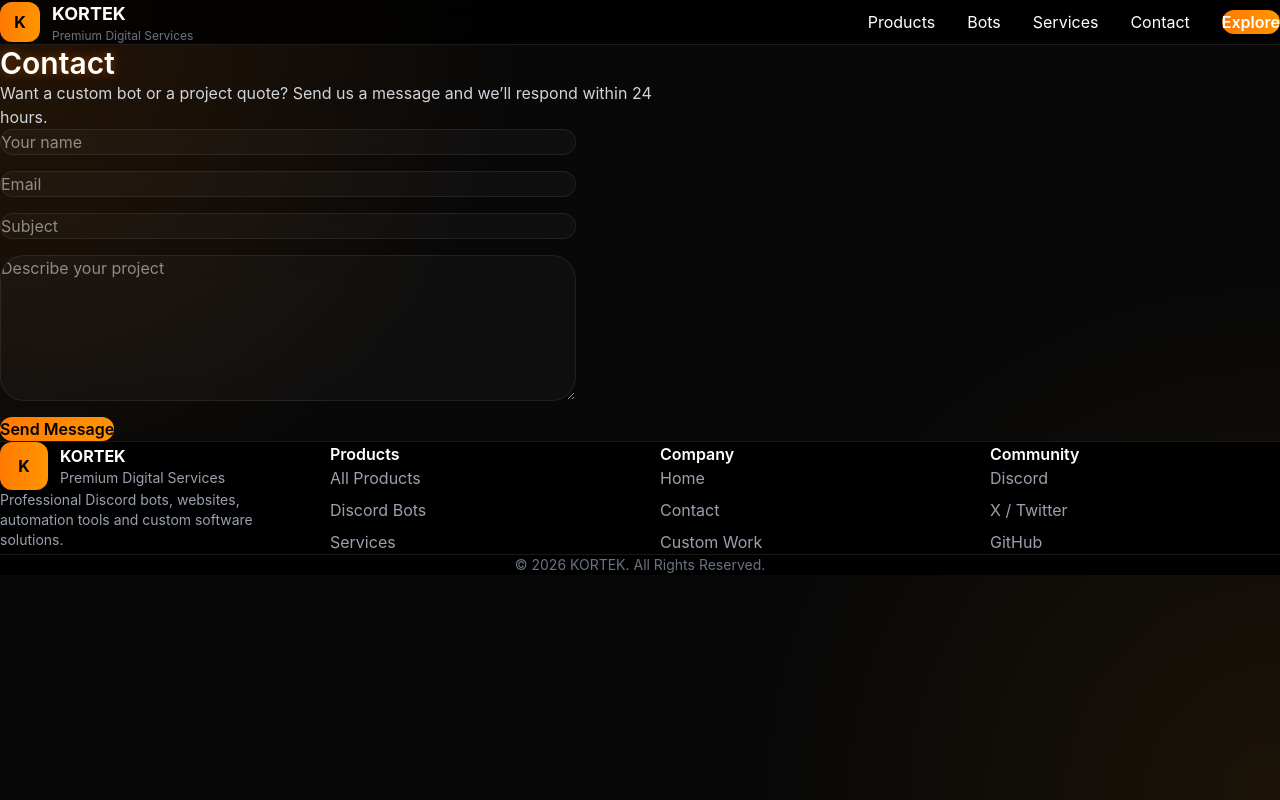
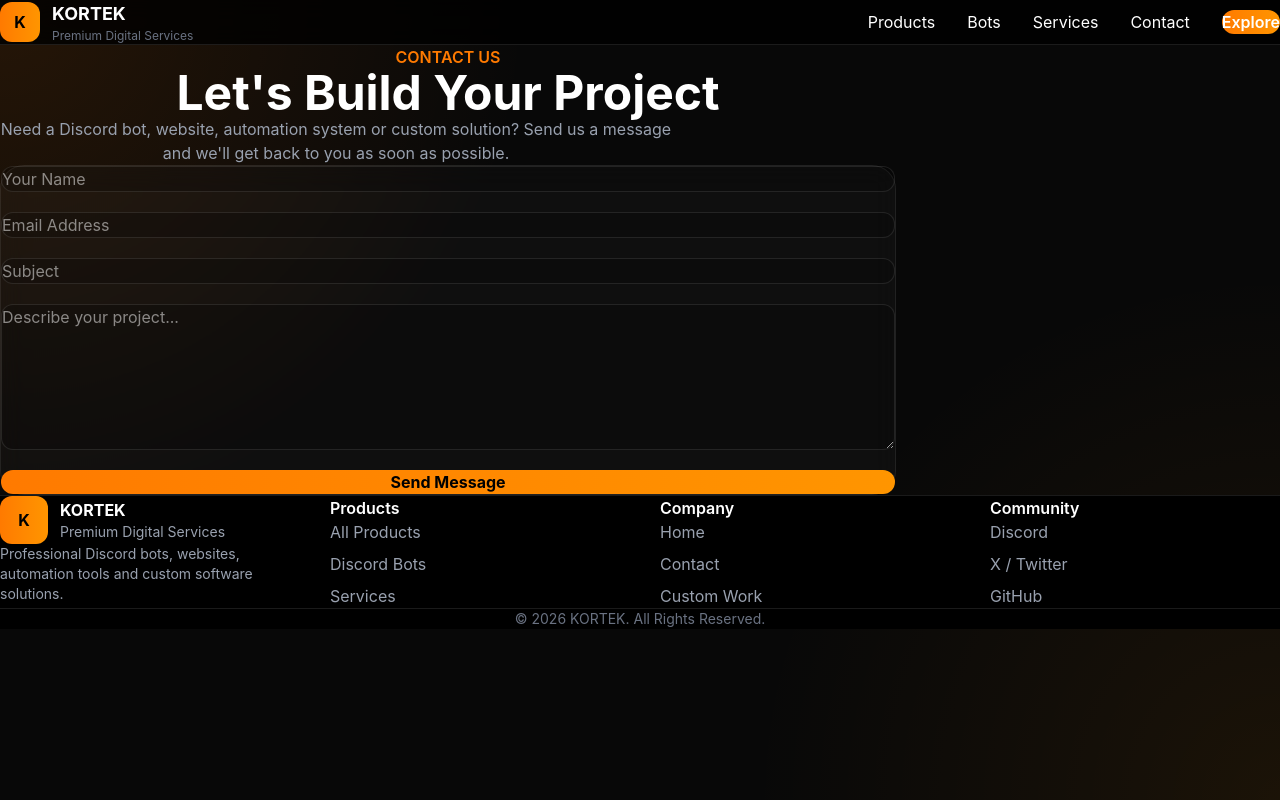
Before and after one commit to traxaloui-hue/kortek, a Next.js app: page /contact in a window 1280 px wide. Built offline with nearby package versions, Linux system fonts and the light colour scheme.

Commit message:
Refactor ContactPage component for clarity and fixes
Updated error messages for form validation and improved code structure.

```diff
--- a/app/contact/page.tsx
+++ b/app/contact/page.tsx
@@ -2,21 +2,22 @@
 
 import { useState } from 'react'
 
-export default function ContactPage(){
+export default function ContactPage() {
   const [name, setName] = useState('')
   const [email, setEmail] = useState('')
   const [subject, setSubject] = useState('')
   const [message, setMessage] = useState('')
-  const [status, setStatus] = useState<'idle'|'sending'|'success'|'error'>('idle')
+  const [status, setStatus] = useState<'idle' | 'sending' | 'success' | 'error'>('idle')
   const [error, setError] = useState<string | null>(null)
 
   async function onSubmit(e: React.FormEvent) {
     e.preventDefault()
+
     setStatus('sending')
     setError(null)
 
     if (!name || !email || !message) {
-      setError('Please fill name, email and message.')
+      setError('Please fill all required fields.')
       setStatus('error')
       return
     }
@@ -24,49 +25,117 @@ export default function ContactPage(){
     try {
       const res = await fetch('/api/contact', {
         method: 'POST',
-        headers: { 'Content-Type': 'application/json' },
-        body: JSON.stringify({ name, email, subject, message })
+        headers: {
+          'Content-Type': 'application/json'
+        },
+        body: JSON.stringify({
+          name,
+          email,
+          subject,
+          message
+        })
       })
 
-      const data = await res.json()
-
       if (!res.ok) {
-        setError(data?.error || 'Failed to send message')
         setStatus('error')
+        setError('Failed to send message.')
         return
       }
 
       setStatus('success')
+
       setName('')
       setEmail('')
       setSubject('')
       setMessage('')
-    } catch (err) {
-      setError('Network error')
+    } catch {
       setStatus('error')
+      setError('Network error.')
     }
   }
 
   return (
-    <div className="py-12">
-      <h1 className="text-3xl font-semibold kortek-title">Contact</h1>
-      <p className="mt-4 text-gray-300 max-w-2xl">Want a custom bot or a project quote? Send us a message and we’ll respond within 24 hours.</p>
+    <section className="py-20">
+      <div className="mx-auto max-w-4xl">
 
-      <form onSubmit={onSubmit} className="mt-8 max-w-xl grid grid-cols-1 gap-4">
-        <input value={name} onChange={e=>setName(e.target.value)} className="card px-4 py-3 rounded-xl border-transparent focus:outline-none" placeholder="Your name" aria-label="Your name" />
-        <input value={email} onChange={e=>setEmail(e.target.value)} className="card px-4 py-3 rounded-xl border-transparent focus:outline-none" placeholder="Email" aria-label="Email" type="email" />
-        <input value={subject} onChange={e=>setSubject(e.target.value)} className="card px-4 py-3 rounded-xl border-transparent focus:outline-none" placeholder="Subject" aria-label="Subject" />
-        <textarea value={message} onChange={e=>setMessage(e.target.value)} className="card px-4 py-3 rounded-xl border-transparent focus:outline-none" placeholder="Describe your project" rows={6} aria-label="Describe your project"></textarea>
+        <div className="text-center">
+          <span className="font-semibold text-[#ff7a00]">
+            CONTACT US
+          </span>
 
-        {status === 'error' && error && <div className="text-sm text-red-400">{error}</div>}
-        {status === 'success' && <div className="text-sm text-green-400">Message sent — we will contact you shortly.</div>}
+          <h1 className="mt-3 text-5xl font-bold text-white">
+            Let's Build Your Project
+          </h1>
 
-        <div>
-          <button type="submit" disabled={status === 'sending'} className="inline-flex items-center gap-2 px-6 py-3 rounded-xl bg-gradient-to-r from-[#ff7a00] to-[#ff9500] text-black font-semibold">
-            {status === 'sending' ? 'Sending...' : 'Send Message'}
-          </button>
+          <p className="mx-auto mt-5 max-w-2xl text-gray-400">
+            Need a Discord bot, website, automation system or custom solution?
+            Send us a message and we'll get back to you as soon as possible.
+          </p>
         </div>
-      </form>
-    </div>
+
+        <div className="card mt-12 p-8">
+
+          <form
+            onSubmit={onSubmit}
+            className="grid gap-5"
+          >
+            <input
+              type="text"
+              placeholder="Your Name"
+              value={name}
+              onChange={(e) => setName(e.target.value)}
+              className="rounded-xl border border-white/10 bg-black/20 px-4 py-4 text-white outline-none"
+            />
+
+            <input
+              type="email"
+              placeholder="Email Address"
+              value={email}
+              onChange={(e) => setEmail(e.target.value)}
+              className="rounded-xl border border-white/10 bg-black/20 px-4 py-4 text-white outline-none"
+            />
+
+            <input
+              type="text"
+              placeholder="Subject"
+              value={subject}
+              onChange={(e) => setSubject(e.target.value)}
+              className="rounded-xl border border-white/10 bg-black/20 px-4 py-4 text-white outline-none"
+            />
+
+            <textarea
+              rows={6}
+              placeholder="Describe your project..."
+              value={message}
+              onChange={(e) => setMessage(e.target.value)}
+              className="rounded-xl border border-white/10 bg-black/20 px-4 py-4 text-white outline-none"
+            />
+
+            {status === 'error' && (
+              <div className="text-red-400">
+                {error}
+              </div>
+            )}
+
+            {status === 'success' && (
+              <div className="text-green-400">
+                Message sent successfully.
+              </div>
+            )}
+
+            <button
+              type="submit"
+              disabled={status === 'sending'}
+              className="rounded-xl bg-gradient-to-r from-[#ff7a00] to-[#ff9500] px-6 py-4 font-bold text-black transition hover:scale-[1.02]"
+            >
+              {status === 'sending'
+                ? 'Sending...'
+                : 'Send Message'}
+            </button>
+          </form>
+
+        </div>
+      </div>
+    </section>
   )
 }
```
